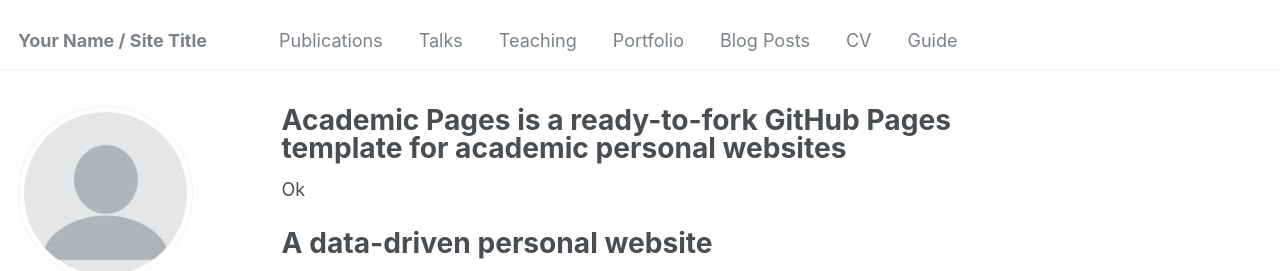
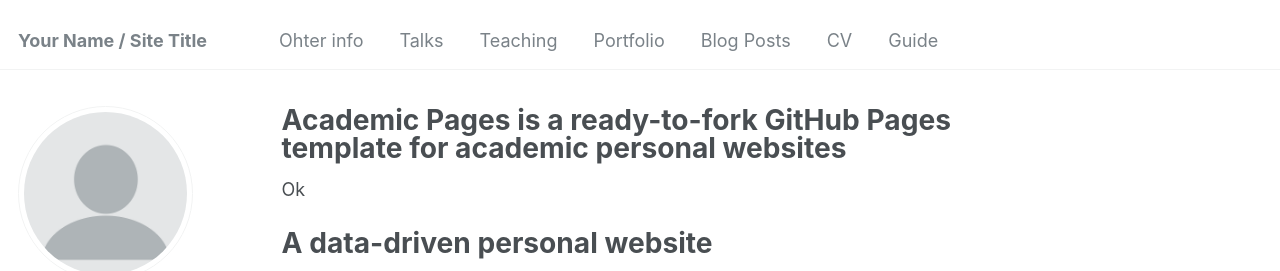
Before and after one commit to Mauriciodiazz/labbioclim, a Jekyll site: the page built from _pages/about.md, in a window 1280 px wide. Shown: the top 271 px of the page. Built offline with Jekyll 4.4.1, drawn with Linux system fonts in a browser that asks for light colours; some web fonts are replaced.

Commit message:
Update navigation.yml

```diff
--- a/_data/navigation.yml
+++ b/_data/navigation.yml
@@ -5,7 +5,7 @@
 # prevent it from being included in the site.
 
 main:
-  - title: "Publications"
+  - title: "Ohter info"
     url: /publications/
 
   - title: "Talks"
```
